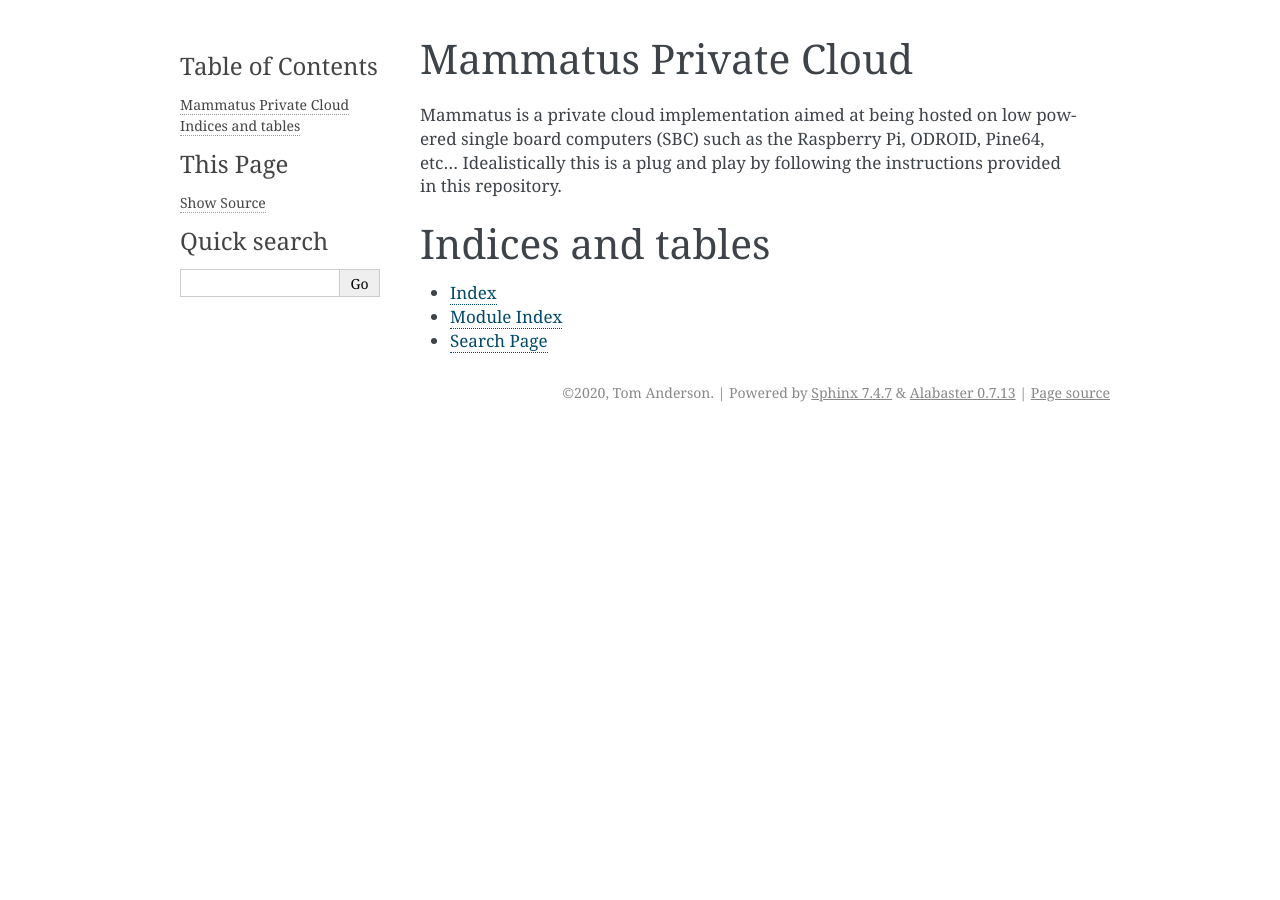
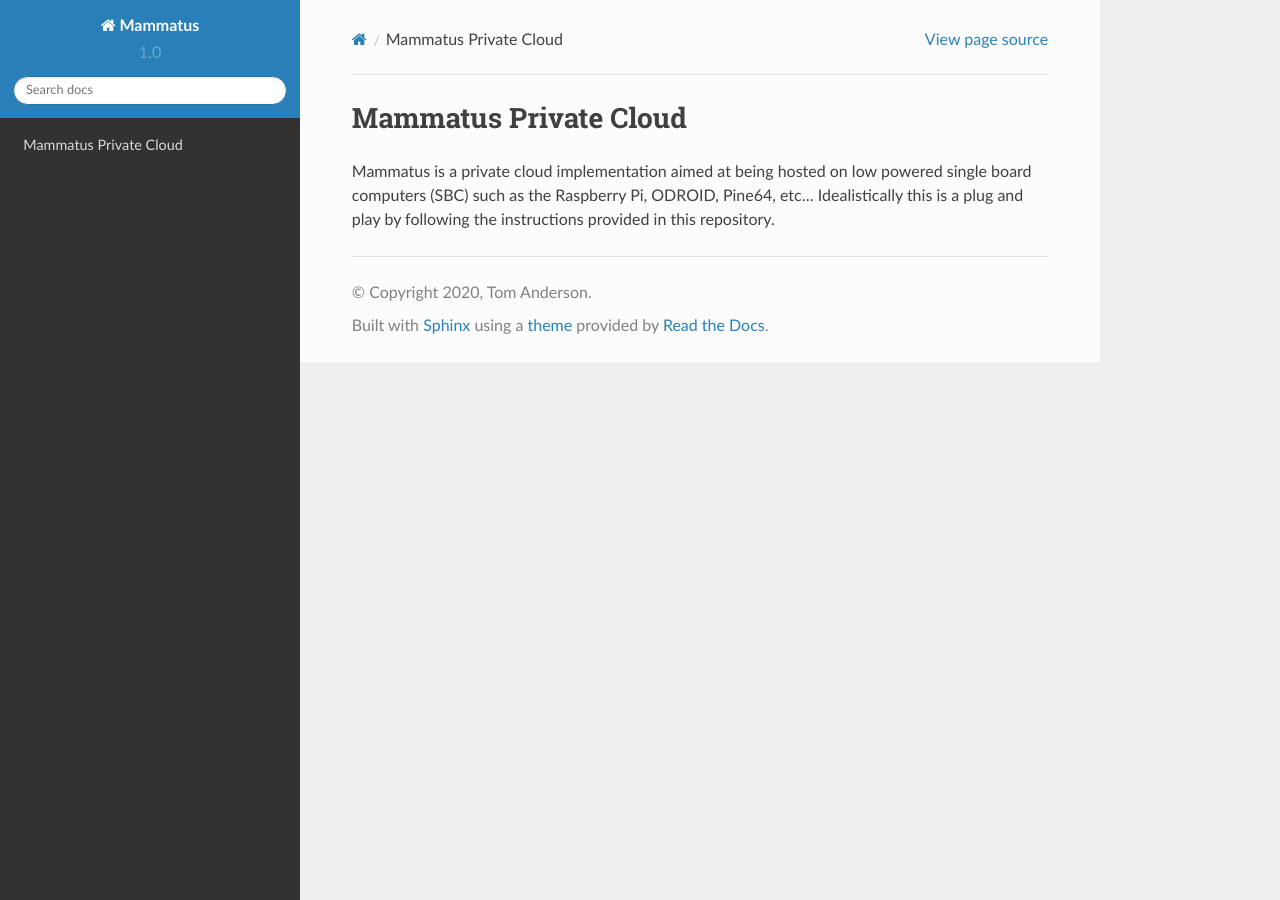
Before and after one commit to RenEvo/mammatus, a Sphinx documentation site: the page built from docs/index.rst, in a window 1280 px wide. Built offline with Sphinx 7.4.7 and the Read the Docs theme 2.0.0, drawn with Linux system fonts in a browser that asks for light colours.

Commit message:
Fixing docs theme

```diff
--- a/docs/conf.py
+++ b/docs/conf.py
@@ -76,7 +76,7 @@ pygments_style = None
 # The theme to use for HTML and HTML Help pages.  See the documentation for
 # a list of builtin themes.
 #
-html_theme = 'alabaster'
+html_theme = 'sphinx_rtd_theme'
 
 # Theme options are theme-specific and customize the look and feel of a theme
 # further.  For a list of options available for each theme, see the
--- a/docs/index.rst
+++ b/docs/index.rst
@@ -12,12 +12,3 @@ Idealistically this is a plug and play by following the instructions provided in
 .. toctree::
    :maxdepth: 2
    :caption: Contents:
-
-
-
-Indices and tables
-==================
-
-* :ref:`genindex`
-* :ref:`modindex`
-* :ref:`search`
```
